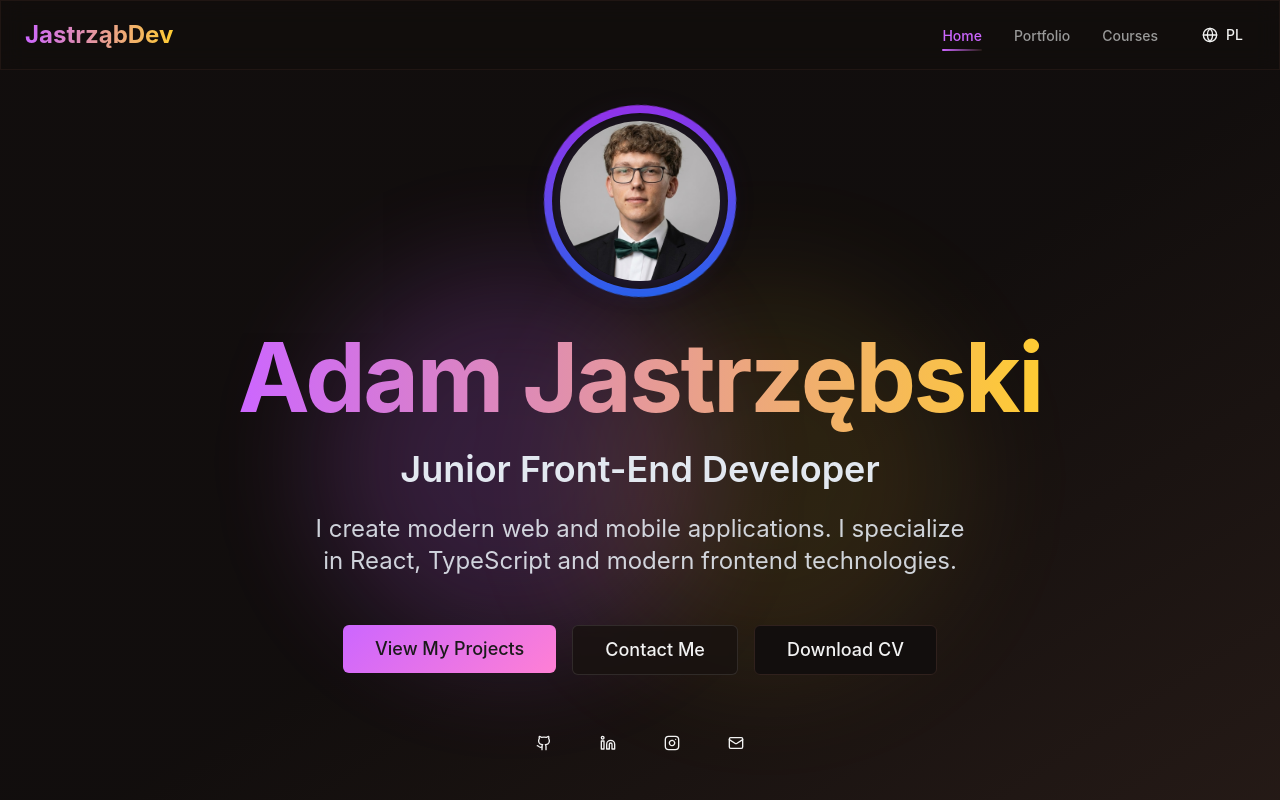
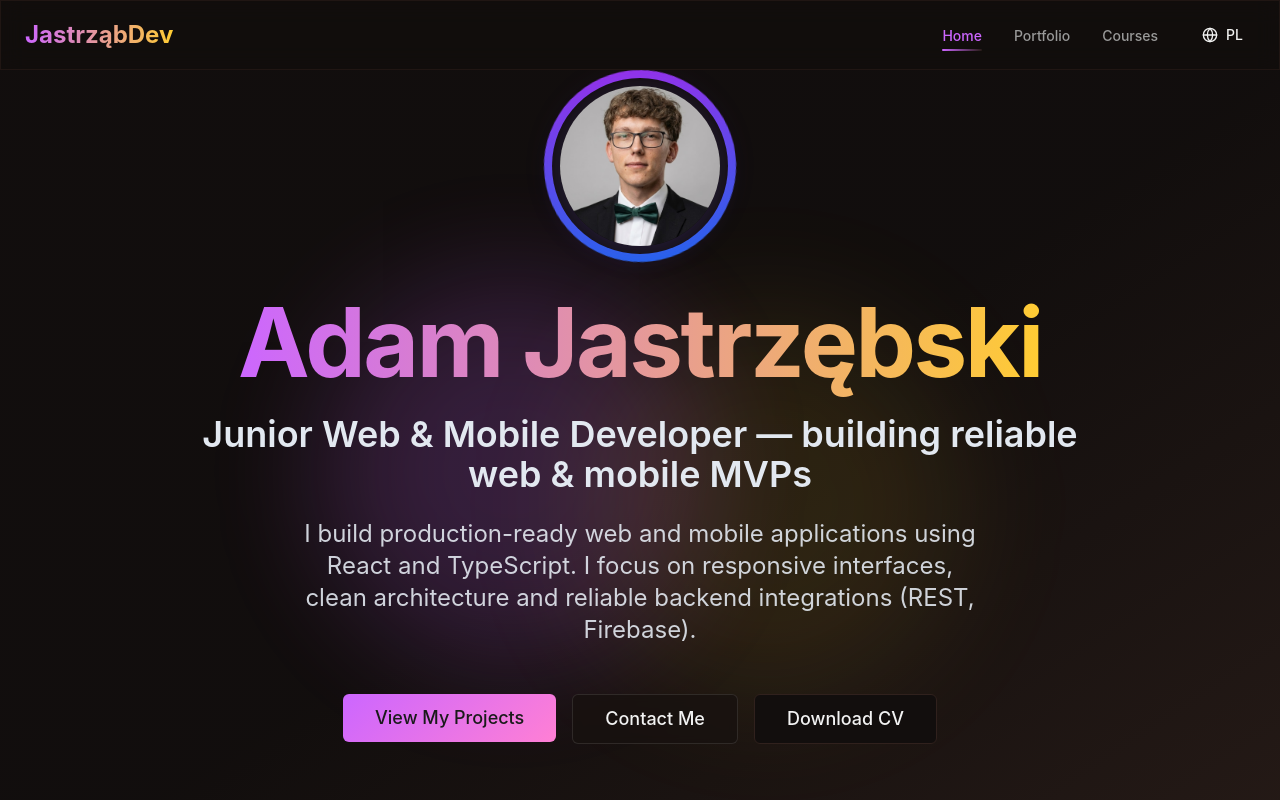
Before and after one commit to MatysiakQ/CV, a React (Vite) app: page / in a window 1280 px wide. Shown: the top 800 px of the page. Built offline with nearby package versions, Linux system fonts and the light colour scheme.

Commit message:
chore(copy): strengthen hero/about/projects texts for ATS and recruiter readability

```diff
--- a/package.json
+++ b/package.json
@@ -81,9 +81,9 @@
     "postcss": "^8.4.47",
     "sharp": "^0.34.5",
     "tailwindcss": "^3.4.11",
-    "to-ico": "^1.1.5",
+    "to-ico": "^1.0.1",
     "typescript": "^5.5.3",
     "typescript-eslint": "^8.0.1",
-    "vite": "^5.4.1"
+    "vite": "^7.2.7"
   }
 }
--- a/src/components/About.tsx
+++ b/src/components/About.tsx
@@ -6,7 +6,8 @@ import { useLanguage } from "@/contexts/LanguageContext";
 const About = () => {
   const skills = [
     "React", "TypeScript", "JavaScript", "Node.js", "Python",
-    "Next.js", "Tailwind CSS", "PostgreSQL", "MongoDB", "Git"
+    "Next.js", "Tailwind CSS", "Responsive Design", "Mobile App Development",
+    "Kotlin", "Android SDK", "Firebase", "PostgreSQL", "MongoDB", "Git", "CI/CD"
   ];
 
   const { t } = useLanguage();
--- a/src/components/Projects.tsx
+++ b/src/components/Projects.tsx
@@ -14,9 +14,9 @@ const Projects = () => {
     },
     {
       title: "Task Management App",
-      description: "Aplikacja do zarządzania projektami z funkcjami współpracy zespołowej i real-time updates.",
+      description: "Aplikacja do zarządzania projektami z aktualizacjami w czasie rzeczywistym i funkcjami współpracy zespołowej. Stack: React, TypeScript, Socket.io, MongoDB. Wynik: synchronizacja zadań w czasie rzeczywistym oraz architektura przygotowana do skalowania i produkcyjnego wdrożenia.",
       image: "https://images.unsplash.com/photo-1611224923853-80b023f02d71?w=500&h=300&fit=crop",
-      tags: ["React", "TypeScript", "Socket.io", "MongoDB"],
+      tags: ["React", "TypeScript", "Socket.io", "MongoDB", "Responsive Design"],
       github: "#",
       demo: "#"
     },
--- a/src/contexts/LanguageContext.tsx
+++ b/src/contexts/LanguageContext.tsx
@@ -17,20 +17,20 @@ const translations = {
     'nav.courses': 'Courses',
 
     // Home Page
-    'home.hero.title': 'Junior Front-End Developer',
-    'home.hero.description': 'I create modern web and mobile applications. I specialize in React, TypeScript and modern frontend technologies.',
+    'home.hero.title': 'Junior Web & Mobile Developer — building reliable web & mobile MVPs',
+    'home.hero.description': 'I build production-ready web and mobile applications using React and TypeScript. I focus on responsive interfaces, clean architecture and reliable backend integrations (REST, Firebase).',
     'home.hero.viewProjects': 'View My Projects',
     'home.hero.contactMe': 'Contact Me',
     'home.hero.downloadCV': 'Download CV',
     'home.about.title': 'About Me',
-    'home.about.description': 'Passionate junior front-end developer with a strong foundation in modern web technologies. I love creating beautiful, responsive, and user-friendly interfaces that provide excellent user experiences.',
+    'home.about.description': 'Junior Web & Mobile Developer focused on delivering practical solutions. I design and ship web and mobile apps using React, TypeScript and modern build/deploy tools. I prioritize responsive UI, maintainable code and stable REST/Firebase integrations.',
     // About services
     'about.service.frontend.title': 'Frontend Development',
     'about.service.frontend.description': 'I build responsive and interactive user interfaces using modern frontend technologies.',
     'about.service.backend.title': 'Backend Development',
     'about.service.backend.description': 'I design and implement scalable APIs and databases for web applications.',
     'about.service.mobile.title': 'Mobile Development',
-    'about.service.mobile.description': 'I develop mobile applications for iOS and Android using React Native.',
+    'about.service.mobile.description': 'I develop native and cross-platform mobile apps (React Native) and I have familiarity with Android SDK and Kotlin. I focus on performant, responsive mobile UX.',
     'about.service.design.title': 'UI/UX Design',
     'about.service.design.description': 'I design intuitive and beautiful interfaces with a strong focus on user experience.',
     'home.contact.title': 'Contact Me',
@@ -86,20 +86,20 @@ const translations = {
     'nav.courses': 'Kursy',
 
     // Home Page
-    'home.hero.title': 'Junior Front-End Developer',
-    'home.hero.description': 'Tworzę nowoczesne aplikacje webowe i mobilne. Specjalizuję się w React, TypeScript i nowoczesnych technologiach frontendowych.',
+    'home.hero.title': 'Junior Web & Mobile Developer — szybko dostarczam działające MVP',
+    'home.hero.description': 'Buduję aplikacje webowe i mobilne gotowe do produkcji przy użyciu React i TypeScript. Skupiam się na responsywnym UI, czytelnej architekturze i stabilnych integracjach z backendem (REST, Firebase).',
     'home.hero.viewProjects': 'Zobacz moje projekty',
     'home.hero.contactMe': 'Skontaktuj się ze mną',
     'home.hero.downloadCV': 'Pobierz CV',
     'home.about.title': 'O mnie',
-    'home.about.description': 'Pasjonat programowania front-end z solidną podstawą w nowoczesnych technologiach webowych. Uwielbiam tworzyć piękne, responsywne i przyjazne dla użytkownika interfejsy, które zapewniają doskonałe doświadczenia użytkownika.',
+    'home.about.description': 'Junior Web & Mobile Developer skupiony na praktycznych rozwiązaniach. Projektuję i wdrażam aplikacje webowe i mobilne przy użyciu React, TypeScript i nowoczesnych narzędzi build/deploy. Koncentruję się na responsywnym UI, czytelnej architekturze i stabilnych integracjach z backendem (REST, Firebase). Dostarczam działające prototypy i MVP gotowe do wdrożenia.',
     // About services
     'about.service.frontend.title': 'Frontend Development',
     'about.service.frontend.description': 'Tworzę responsywne i interaktywne interfejsy użytkownika przy użyciu najnowszych technologii.',
     'about.service.backend.title': 'Backend Development',
     'about.service.backend.description': 'Projektuję i implementuję skalowalne API oraz bazy danych dla aplikacji webowych.',
     'about.service.mobile.title': 'Mobile Development',
-    'about.service.mobile.description': 'Rozwijam aplikacje mobilne dla iOS i Android używając React Native.',
+    'about.service.mobile.description': 'Rozwijam aplikacje natywne i cross-platform (React Native). Posiadam znajomość Android SDK oraz podstaw Kotlin. Skupiam się na wydajnym, responsywnym UX mobilnym.',
     'about.service.design.title': 'UI/UX Design',
     'about.service.design.description': 'Projektuję intuicyjne i estetyczne interfejsy skupiając się na doświadczeniu użytkownika.',
     'home.contact.title': 'Kontakt',
--- a/src/services/github.ts
+++ b/src/services/github.ts
@@ -49,7 +49,7 @@ export const fetchGitHubRepos = async (username: string): Promise<GitHubRepo[]>
     return normalized;
   } catch (error) {
     // Keep logging for debugging; caller should handle empty array case
-    // eslint-disable-next-line no-console
+
     console.error('Error fetching GitHub repositories:', error);
     return [];
   }
```
Also changed, not shown: 1 other file (tests, documents, lock files or other folders).
